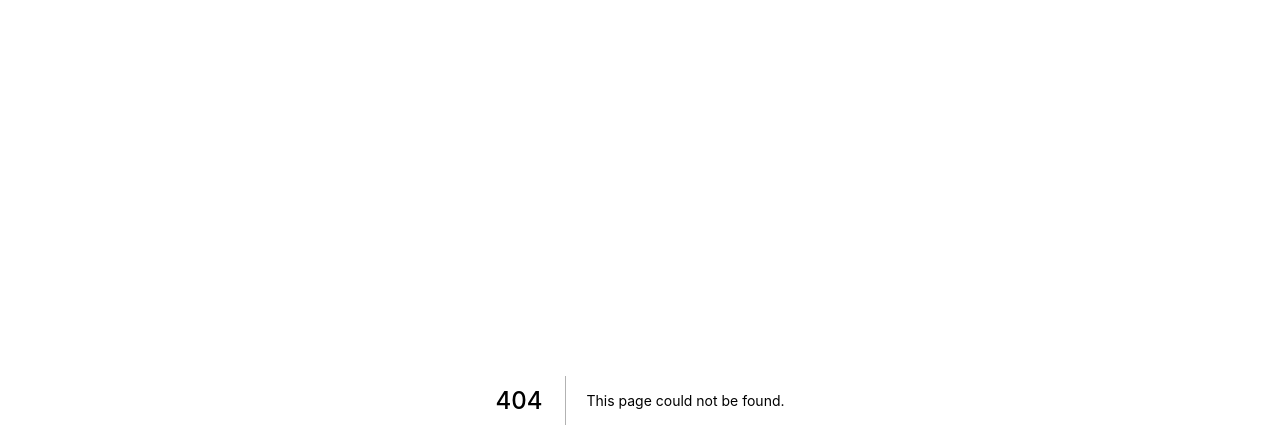
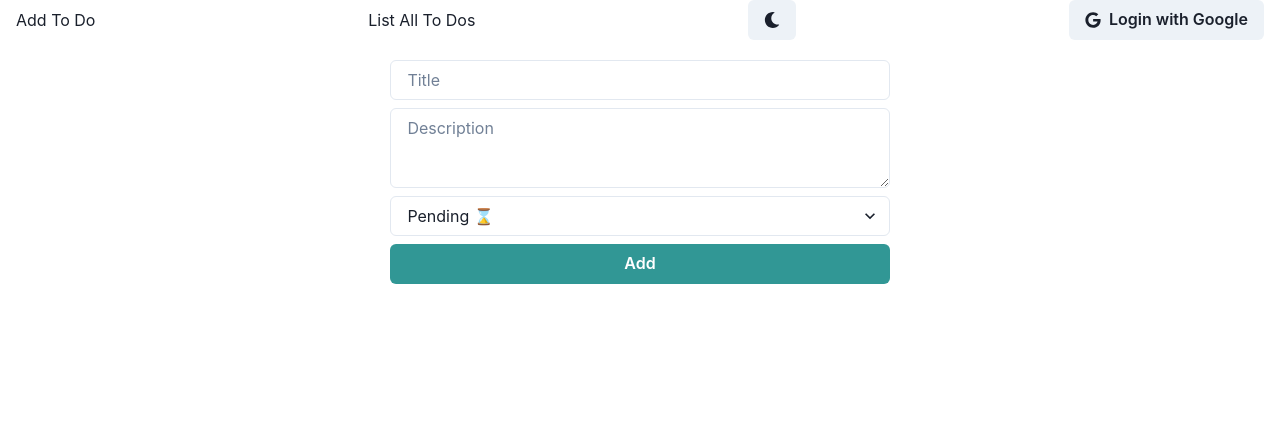
Before and after one commit to bridgemami/next-firebase-todo, a Next.js app: page /add-todo in a window 1280 px wide. Before the commit this address had no page. Shown: the top 448 px of the page. Built offline with nearby package versions, Linux system fonts and the light colour scheme; no server answers.

Commit message:
updated ToDoList.jsx

```diff
--- a/components/Auth.jsx
+++ b/components/Auth.jsx
@@ -40,10 +40,22 @@ console.log(`authentication error ${errorCode} ${errorMessage}.`);
 };
 //define the jsx component
 return (
-<Box position={"fixed"} top="5%" right="5%">
+<Box display={"flex"} alignItems={"center"} justifyContent={"space-between"}>
+    <Box>
+        <Link href="/add-todo">
+        Add To Do
+        </Link>
+    </Box>
+    <Box>
+    <Link href="/">
+        List All To Dos
+        </Link>
+    </Box>
+    <Box textAlign={"right"}>
 <Button onClick={() => toggleColorMode()}>
 {colorMode == "dark" ? <FaSun /> : <FaMoon />}
-</Button>{" "}
+</Button>
+    </Box>
 {/* to see if you are logged in */}
         {isLoggedIn && (
             <>
--- a/package.json
+++ b/package.json
@@ -1,6 +1,6 @@
 {
   "name": "next-firebase-todo",
-  "version": "0.1.0",
+  "version": "0.1.1",
   "private": true,
   "scripts": {
     "dev": "next dev",
--- /dev/null
+++ b/pages/add-todo.js
@@ -0,0 +1,13 @@
+import { Container } from "@chakra-ui/react";
+import AddTodo from "../components/AddTodo";
+import Auth from "../components/Auth";
+// import TodoList from "../components/TodoList";
+
+export default function AddToDo() {
+return (
+        <Container maxW="7xl">
+        <Auth />
+        <AddTodo />
+        </Container>
+      );
+}
--- a/pages/index.js
+++ b/pages/index.js
@@ -1,5 +1,5 @@
 import { Container } from "@chakra-ui/react";
-import AddTodo from "../components/AddTodo";
+// import AddTodo from "../components/AddTodo";
 import Auth from "../components/Auth";
 import TodoList from "../components/TodoList";
 
@@ -7,7 +7,7 @@ export default function Home() {
 return (
         <Container maxW="7xl">
         <Auth />
-        <AddTodo />
+        {/* <AddTodo /> */}
         <TodoList />
         </Container>
       );
```
Also changed, not shown: components/TodoList.jsx (+2 -7 lines), 1 other file (tests, documents, lock files or other folders). Lines whose indentation alone changed are shown as unchanged.
